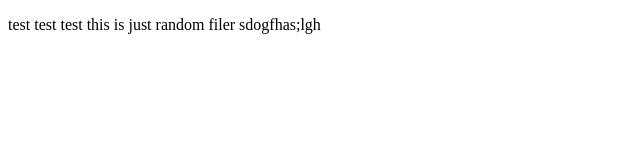
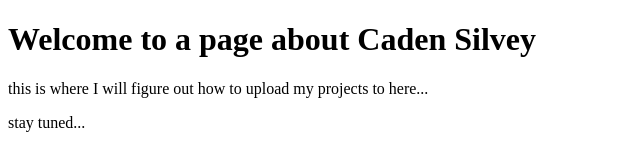
Before and after one commit to cadensilvey/cadensilvey.github.io, a plain HTML site: page index.html in a window 1280 px wide. Shown: the whole page, without its empty margins (0-640 px from the left). Drawn offline with Linux system fonts and the light colour scheme.

Commit message:
Update index.html

```diff
--- a/index.html
+++ b/index.html
@@ -4,9 +4,11 @@
     <meta charset="UTF-8">
     <meta http-equiv="X-UA-Compatible" content="IE=edge">
     <meta name="viewport" content="width=device-width, initial-scale=1.0">
-    <title>Caden Webpage</title>
+    <title>Caden's Webpage</title>
 </head>
 <body>
-    <p>test test test this is just random filer sdogfhas;lgh </p>
+    <h1>Welcome to a page about Caden Silvey</h1>
+    <p>this is where I will figure out how to upload my projects to here... </p>
+    <p>stay tuned...</p>
 </body>
 </html>
```
